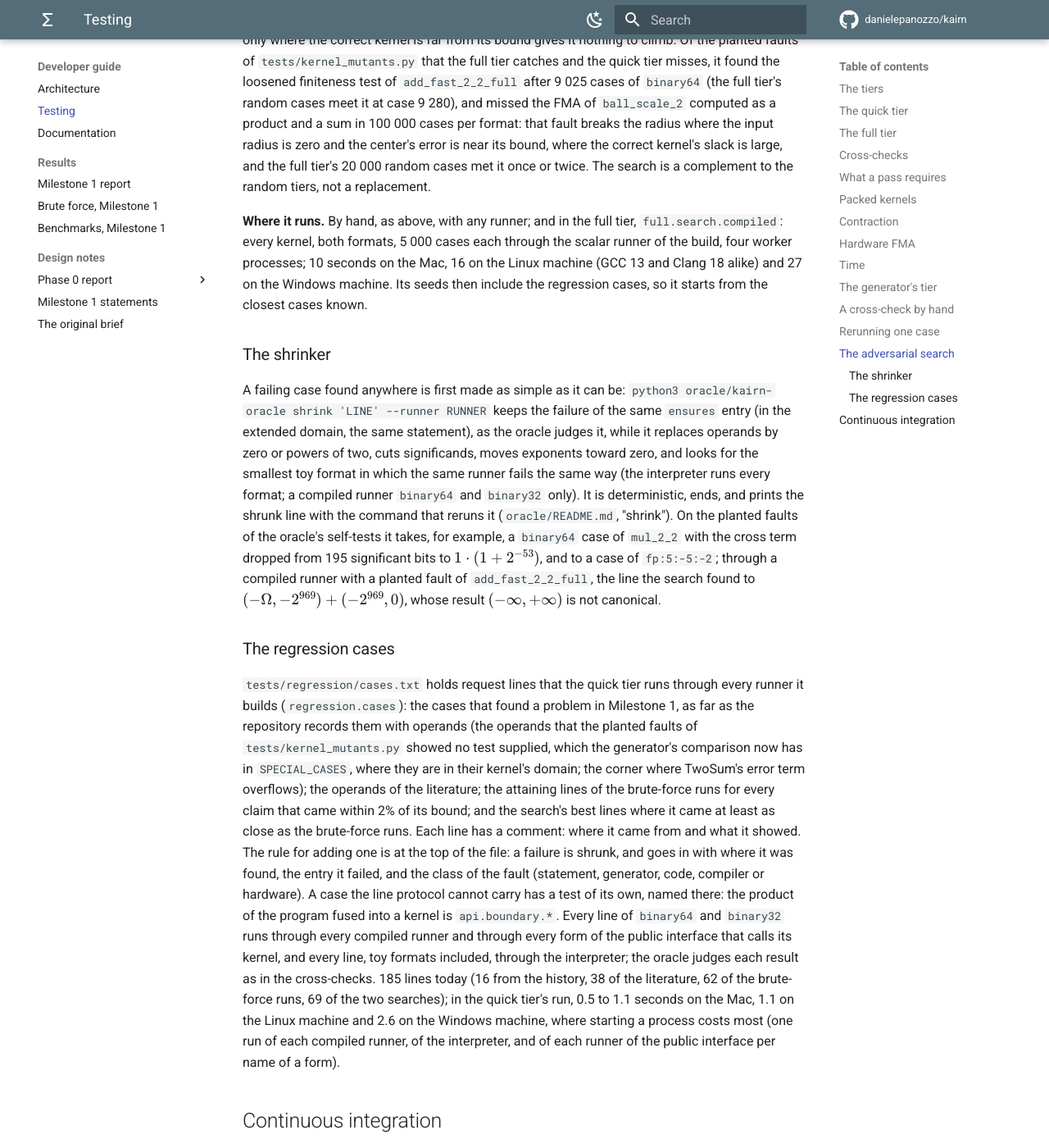
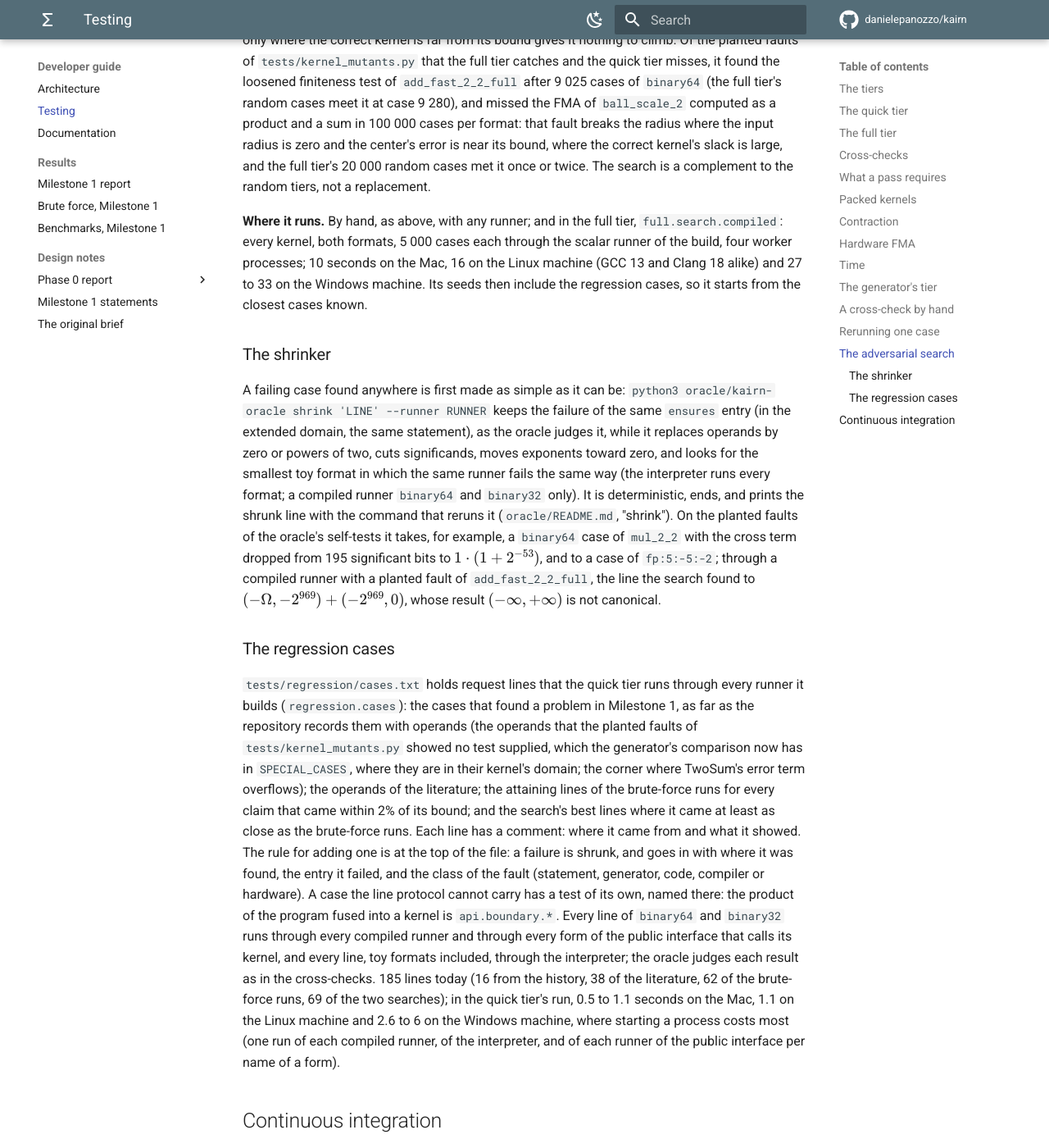
Before and after one commit to danielepanozzo/kairn, an MkDocs documentation site: the page built from docs/developer/testing.md, in a window 1280 px wide and 1400 px high, scrolled down 23711 px. Shown: the whole window at 82% size. Built offline with MkDocs 1.6.1 and Material for MkDocs 9.7.7, drawn with Linux system fonts in a browser that asks for light colours; comment, search, counter and statistics services are not loaded.

Commit message:
Docs: the times of the regression cases and of the search on the Windows machine, second run
Co-Authored-By: Claude Opus 5.5 <noreply@anthropic.com>
Claude-Session: https://claude.ai/code/session_01ULwCxzT6Dhw9xUiTw8mJz1

```diff
--- a/docs/developer/testing.md
+++ b/docs/developer/testing.md
@@ -685,7 +685,7 @@ complement to the random tiers, not a replacement.
 **Where it runs.** By hand, as above, with any runner; and in the full tier,
 `full.search.compiled`: every kernel, both formats, 5 000 cases each through the scalar runner of
 the build, four worker processes; 10 seconds on the Mac, 16 on the Linux machine (GCC 13 and Clang
-18 alike) and 27 on the Windows machine. Its seeds then include the regression cases, so it
+18 alike) and 27 to 33 on the Windows machine. Its seeds then include the regression cases, so it
 starts from the closest cases known.
 
 ### The shrinker
@@ -721,7 +721,7 @@ runs through every compiled runner and through every form of the public interfac
 kernel, and every line, toy formats included, through the interpreter; the oracle judges each
 result as in the cross-checks. 185 lines today (16 from the history, 38 of the literature, 62 of
 the brute-force runs, 69 of the two searches); in the quick tier's run, 0.5 to 1.1 seconds on the Mac,
-1.1 on the Linux machine and 2.6 on the Windows machine, where starting a process costs most (one
+1.1 on the Linux machine and 2.6 to 6 on the Windows machine, where starting a process costs most (one
 run of each compiled runner, of the interpreter, and of each runner of the public interface per
 name of a form).
 
```
